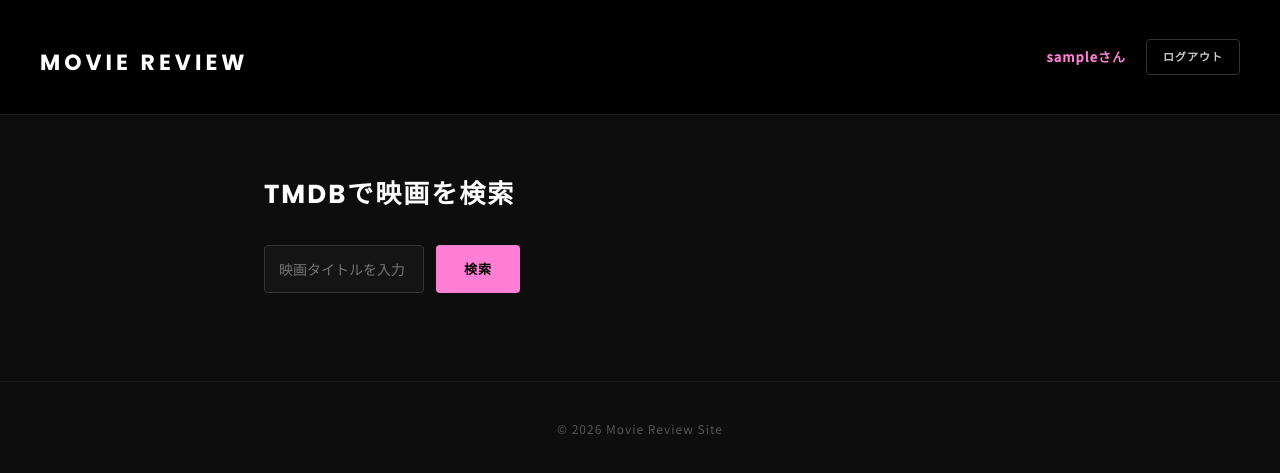
After one commit to yu-studio33/movie_review, a Django app: page /movies/tmdb-search/ in a window 1280 px wide. The commit adds this page. Shown: the top 473 px of the page. Run offline with Django 5.2, Linux system fonts and the light colour scheme; the visitor is signed in with stand-in values (Sample User, id 1).

Commit message:
TMDB API連携機能を追加、映画一覧・詳細ページにポスター画像を表示

```diff
--- a/movies/models.py
+++ b/movies/models.py
@@ -8,6 +8,8 @@ class Movie(models.Model):
     release_year = models.IntegerField()
     genre = models.CharField(max_length=100)
     poster = models.ImageField(upload_to='posters/', blank=True, null=True)
+    poster_url = models.URLField(blank=True, verbose_name="ポスター画像URL")
+    tmdb_id = models.IntegerField(blank=True, null=True, unique=True, verbose_name="TMDB映画ID")
 
     def __str__(self):
         return self.title
--- a/movies/static/movies/css/style.css
+++ b/movies/static/movies/css/style.css
@@ -77,9 +77,16 @@ main a:hover {
     list-style: none;
 }
 
-.movie-list li a {
+.movie-card-link {
+    display: flex;
+    gap: 20px;
+    align-items: flex-start;
+    text-decoration: none;
+    width: 100%;
+}
+
+.movie-title {
     color: #ffffff;
-    text-decoration: none;
     font-size: 17px;
     font-weight: 500;
     transition: color 0.25s ease;
@@ -95,16 +102,26 @@ main a:hover {
     transition: border-color 0.25s ease, transform 0.25s ease, color 0.25s ease;
 }
 
+.movie-poster {
+    width: 80px;
+    height: auto;
+    border-radius: 4px;
+    flex-shrink: 0;
+}
+
+.movie-info {
+    flex: 1;
+}
+
 .movie-list li:hover {
     border-color: #FF7FD4;
     transform: translateX(4px);
     color: #FF7FD4;
 }
 
-.movie-list li:hover a {
+.movie-list li:hover .movie-title {
     color: #FF7FD4;
 }
-
 /* レビュー */
 .review-list {
     list-style: none;
@@ -411,3 +428,48 @@ form + p {
     color: #999;
     font-size: 13px;
 }
+
+/* TMDB検索結果 */
+.tmdb-results {
+    list-style: none;
+}
+
+.tmdb-results li {
+    background-color: #141414;
+    border: 1px solid #1a1a1a;
+    border-radius: 4px;
+    padding: 20px;
+    margin-bottom: 16px;
+    display: flex;
+    gap: 20px;
+}
+
+.tmdb-poster {
+    width: 120px;
+    height: auto;
+    border-radius: 4px;
+    flex-shrink: 0;
+}
+
+.tmdb-info h3 {
+    color: #FF7FD4;
+    font-family: 'Poppins', sans-serif;
+    font-size: 18px;
+    margin: 0 0 8px;
+    text-transform: none;
+    letter-spacing: 0;
+}
+
+.tmdb-info p {
+    color: #999;
+    font-size: 13px;
+    margin-bottom: 8px;
+}
+
+/* 詳細ページのポスター */
+.detail-poster {
+    width: 200px;
+    height: auto;
+    border-radius: 6px;
+    margin-bottom: 24px;
+}
--- /dev/null
+++ b/movies/templates/movies/tmdb_search.html
@@ -0,0 +1,40 @@
+{% extends 'movies/base.html' %}
+
+{% block title %}TMDB検索{% endblock %}
+
+{% block content %}
+    <h2>TMDBで映画を検索</h2>
+
+    <form method="get" class="search-form">
+        <input type="text" name="query" placeholder="映画タイトルを入力" value="{{ query }}">
+        <button type="submit">検索</button>
+    </form>
+
+    <ul class="tmdb-results">
+        {% for movie in results %}
+            <li>
+                {% if movie.poster_url %}
+                    <img src="{{ movie.poster_url }}" alt="{{ movie.title }}" class="tmdb-poster">
+                {% endif %}
+                <div class="tmdb-info">
+                    <h3>{{ movie.title }}</h3>
+                    <p>{{ movie.release_date }}</p>
+                    <p>{{ movie.overview|truncatechars:100 }}</p>
+                    <form method="post" action="{% url 'tmdb_import' %}">
+                        {% csrf_token %}
+                        <input type="hidden" name="tmdb_id" value="{{ movie.tmdb_id }}">
+                        <input type="hidden" name="title" value="{{ movie.title }}">
+                        <input type="hidden" name="overview" value="{{ movie.overview }}">
+                        <input type="hidden" name="release_date" value="{{ movie.release_date }}">
+                        <input type="hidden" name="poster_url" value="{{ movie.poster_url }}">
+                        <button type="submit">この映画を登録する</button>
+                    </form>
+                </div>
+            </li>
+        {% empty %}
+            {% if query %}
+                <li>検索結果が見つかりませんでした。</li>
+            {% endif %}
+        {% endfor %}
+    </ul>
+{% endblock %}
--- /dev/null
+++ b/movies/tmdb.py
@@ -0,0 +1,31 @@
+import os
+import requests
+
+TMDB_API_KEY = os.environ.get('TMDB_API_KEY')
+TMDB_BASE_URL = 'https://api.themoviedb.org/3'
+TMDB_IMAGE_BASE_URL = 'https://image.tmdb.org/t/p/w500'
+
+
+def search_movies(query):
+    """TMDBで映画を検索し、結果のリストを返す"""
+    url = f'{TMDB_BASE_URL}/search/movie'
+    params = {
+        'api_key': TMDB_API_KEY,
+        'query': query,
+        'language': 'ja-JP',
+    }
+    response = requests.get(url, params=params)
+    response.raise_for_status()
+    data = response.json()
+
+    results = []
+    for movie in data.get('results', []):
+        results.append({
+            'tmdb_id': movie.get('id'),
+            'title': movie.get('title'),
+            'overview': movie.get('overview'),
+            'release_date': movie.get('release_date'),
+            'poster_path': movie.get('poster_path'),
+            'poster_url': f"{TMDB_IMAGE_BASE_URL}{movie.get('poster_path')}" if movie.get('poster_path') else '',
+        })
+    return results
--- a/movies/urls.py
+++ b/movies/urls.py
@@ -5,5 +5,7 @@ urlpatterns = [
     path('', views.movie_list, name='movie_list'),
     path('signup/', views.signup, name='signup'),
     path('mypage/', views.my_page, name='my_page'),
+    path('tmdb-search/', views.tmdb_search, name='tmdb_search'),
+    path('tmdb-import/', views.tmdb_import, name='tmdb_import'),
     path('<int:movie_id>/', views.movie_detail, name='movie_detail'),
 ]
--- a/movies/views.py
+++ b/movies/views.py
@@ -7,6 +7,7 @@ from .models import Movie, Review
 from .forms import ReviewForm, ProfileEditForm
 from django.db.models import Avg
 from django.core.paginator import Paginator
+from .tmdb import search_movies
 
 
 class SignUpForm(UserCreationForm):
@@ -100,3 +101,63 @@ def my_page(request):
         form = ProfileEditForm(instance=request.user)
 
     return render(request, 'movies/my_page.html', {'reviews': reviews, 'form': form})
+
+
+@login_required
+def my_page(request):
+    reviews = Review.objects.filter(user=request.user).order_by('-created_at')
+
+    if request.method == 'POST':
+        form = ProfileEditForm(request.POST, instance=request.user)
+        if form.is_valid():
+            form.save()
+            messages.success(request, 'プロフィールを変更しました')
+            return redirect('my_page')
+    else:
+        form = ProfileEditForm(instance=request.user)
+
+    return render(request, 'movies/my_page.html', {'reviews': reviews, 'form': form})
+
+
+@login_required
+def tmdb_search(request):
+    if not request.user.is_staff:
+        return redirect('movie_list')
+
+    query = request.GET.get('query', '')
+    results = []
+
+    if query:
+        results = search_movies(query)
+
+    return render(request, 'movies/tmdb_search.html', {'query': query, 'results': results})
+
+
+@login_required
+def tmdb_import(request):
+    if not request.user.is_staff:
+        return redirect('movie_list')
+
+    if request.method == 'POST':
+        tmdb_id = request.POST.get('tmdb_id')
+        title = request.POST.get('title')
+        overview = request.POST.get('overview')
+        release_date = request.POST.get('release_date')
+        poster_url = request.POST.get('poster_url')
+
+        release_year = release_date[:4] if release_date else None
+
+        if not Movie.objects.filter(tmdb_id=tmdb_id).exists():
+            Movie.objects.create(
+                title=title,
+                description=overview,
+                release_year=release_year,
+                genre='未設定',
+                poster_url=poster_url,
+                tmdb_id=tmdb_id,
+            )
+            messages.success(request, f'「{title}」を登録しました')
+        else:
+            messages.success(request, f'「{title}」は既に登録されています')
+
+    return redirect('tmdb_search')
```
Also changed, not shown: movies/templates/movies/movie_detail.html (+7 -2 lines), movies/templates/movies/movie_list.html (+8 -1 lines), movies/migrations/0002_movie_poster_url_movie_tmdb_id.py (added).
